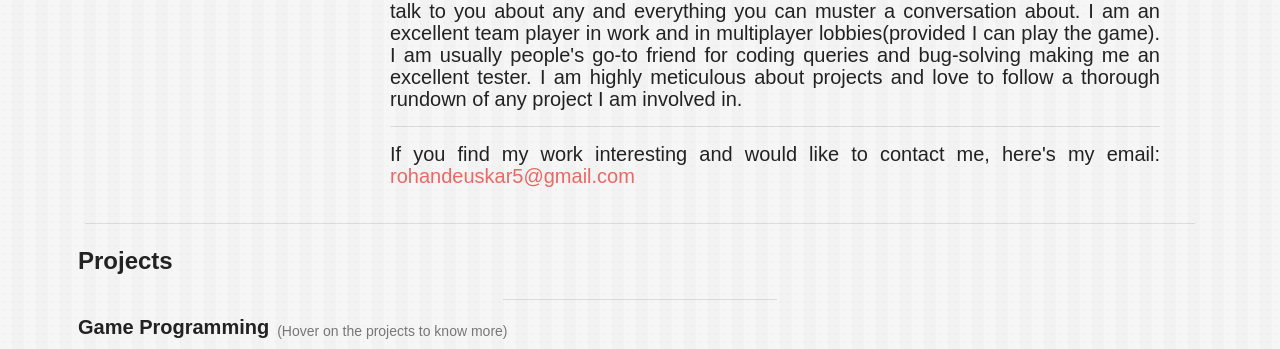
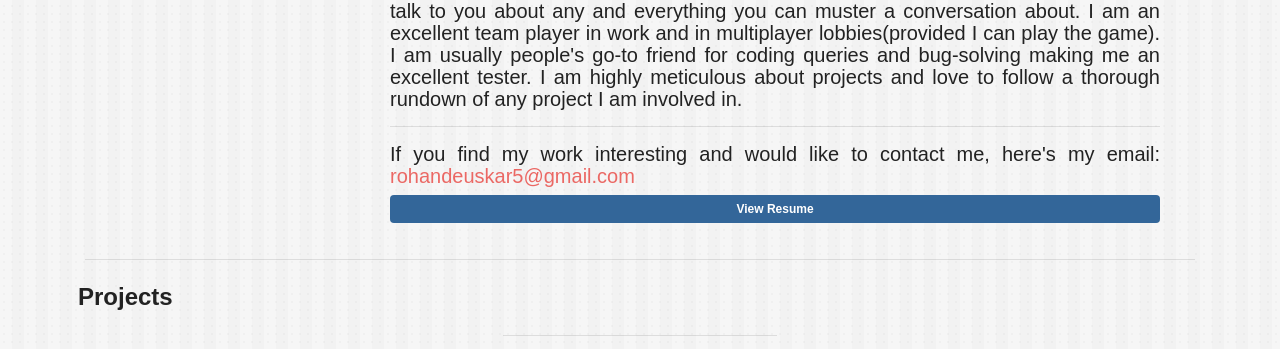
Before and after one commit to bonronron/Portfolio, a plain HTML site: page index.html in a window 1280 px wide. Shown: the part 302-651 px from the top of the page. Drawn offline with nearby package versions, Linux system fonts and the light colour scheme; a web font is replaced by a local one.

Commit message:
Adding Resume and updating Resume pdf

```diff
--- a/index.html
+++ b/index.html
@@ -43,7 +43,9 @@
                             <hr>
                             <p class="card-text h5 font-weight-lighter text-justify">
                                 If you find my work interesting and would like to contact me, here's my email:<a href="mailto:rohandeuskar5@gmail.com"> rohandeuskar5@gmail.com </a></p>
-                        </div>
+                                    <a href="pdfs/Resume.pdf" style="align-items: center;display:grid;"><span class="badge badge-info p-2">View Resume</span>
+                                    </a>
+                            </div>
                     </div>
                 </div>
             </div>
```
Also changed, not shown: 1 other file.
